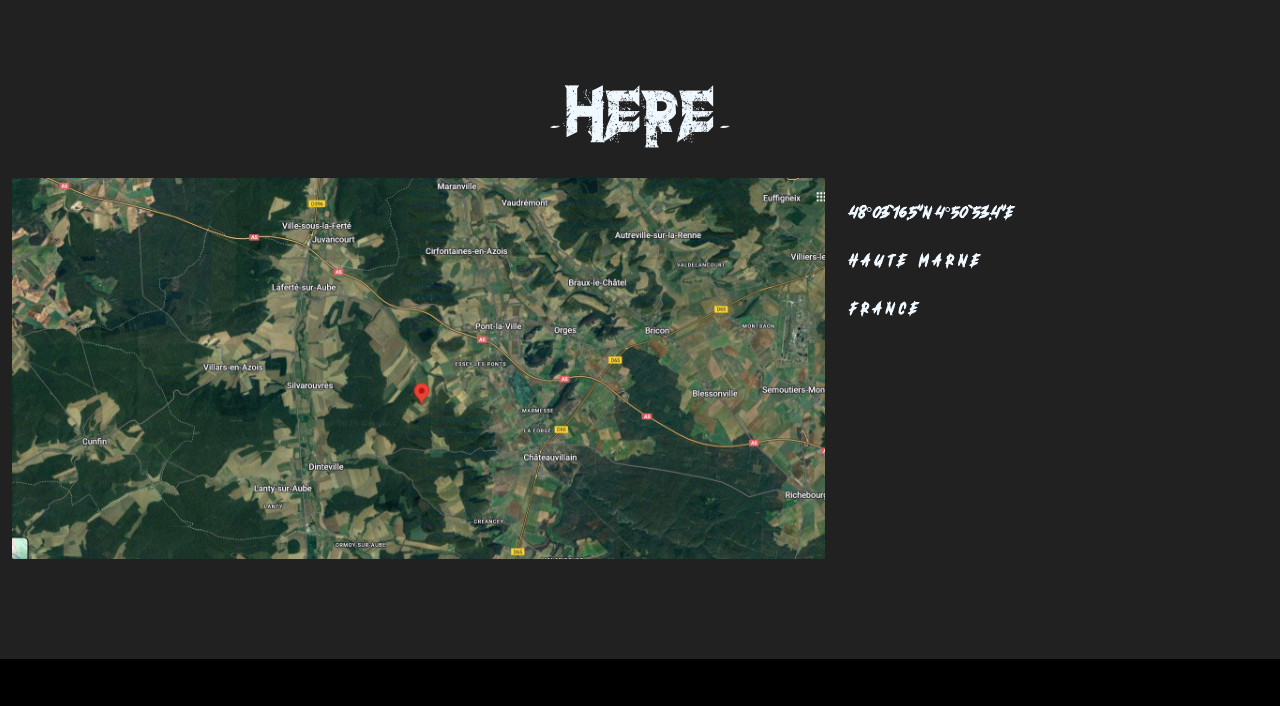
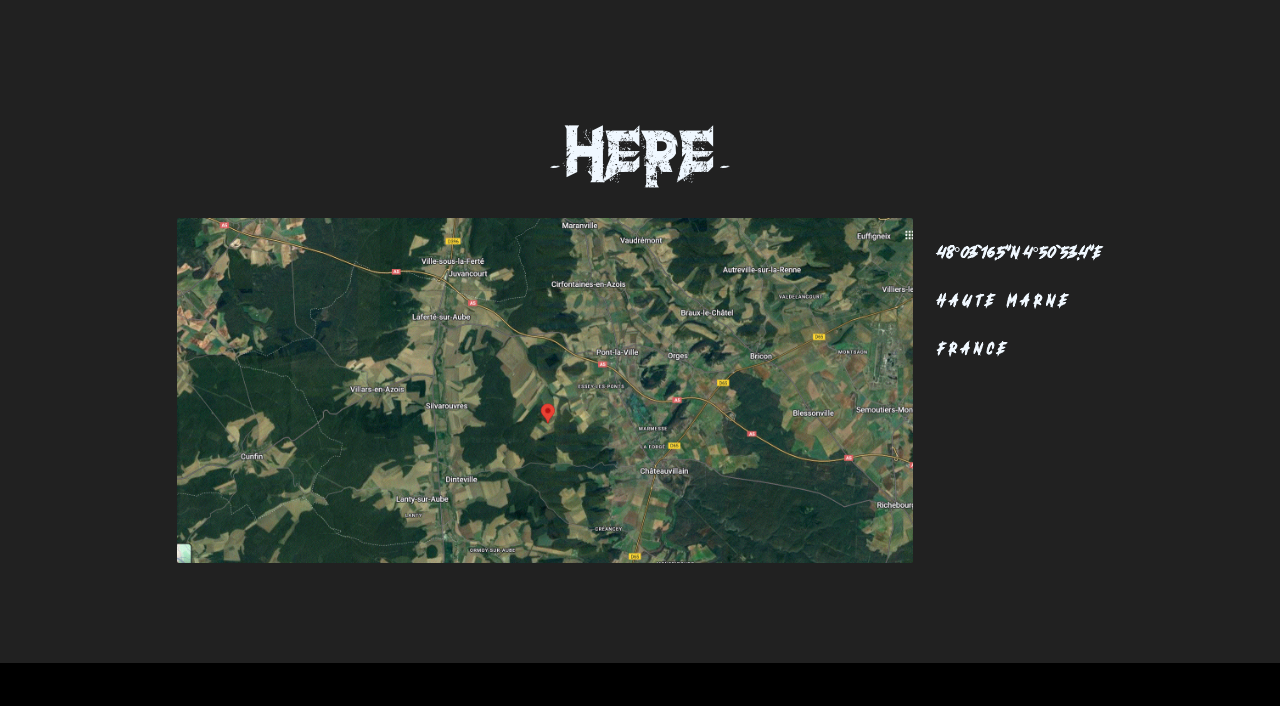
Before and after one commit to Synbi0se/deathfest, a plain HTML site: page index.html in a window 1280 px wide. Shown: the part 2052-2758 px from the top of the page. Drawn offline with nearby package versions, Linux system fonts and the light colour scheme.

Commit message:
location is better

```diff
--- a/index.html
+++ b/index.html
@@ -72,8 +72,12 @@
 
         <div id="location">
             <p>- <span class="second">HERE</span> -</p>
-            <div class="container row">
-                <div class="col-xl-9 col-sm-12 img">
+            <div class="container">
+                <div class="row">
+                    <div class="col-xl-1 col-sm-0 img">
+                        &nbsp;
+                    </div>
+                    <div class="col-xl-8 col-sm-12 img">
                         <img src="img/location.gif">
                     </div>
                     <div class="col-xl-3 col-sm-12 tt">
@@ -82,6 +86,7 @@
                         <br>H a u t e &nbsp; M a r n e
                         <br>
                         <br>F R A N C E
+                    </div>
                 </div>
             </div>
         </div>
--- a/style.css
+++ b/style.css
@@ -72,6 +72,7 @@ p{
     margin: 100px 0;
     img{
         width: 100%;
+        margin-bottom: 20px;
     }
 }
 
```
Lines whose indentation alone changed are shown as unchanged.
